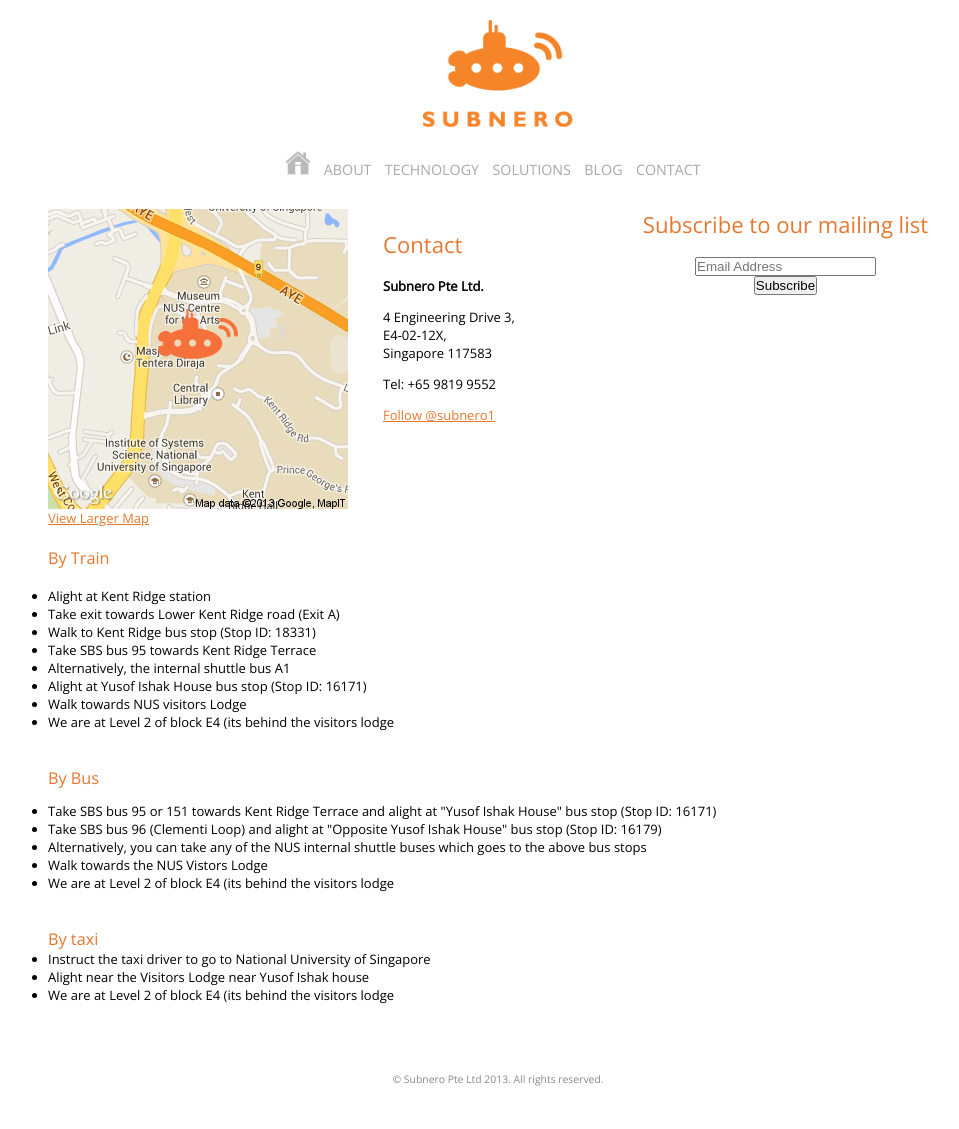
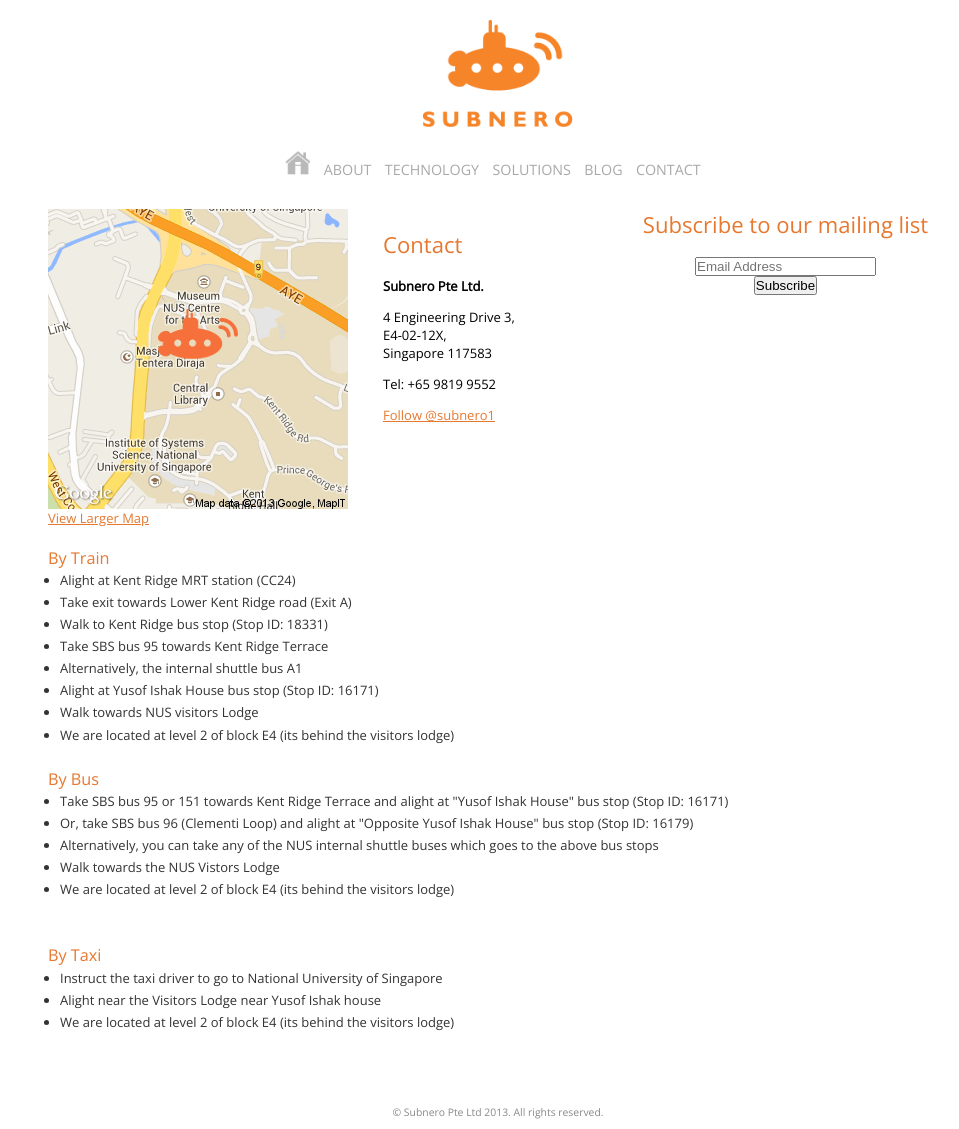
Before and after one commit to subnero1/old_website, a Jekyll site: the page built from contact/index.html, in a window 1280 px wide. Shown: the whole page, without its empty margins (142-1101 px from the left). Built offline with Jekyll 4.4.1, drawn with Linux system fonts in a browser that asks for light colours; nearby versions of some CDN libraries; Markdown is read by kramdown in place of the engine named in the settings; comment, search, counter and statistics services are not loaded; before the commit the page ends 1096 px from its top, so only the background shows below that.

Commit message:
minor fixes with directions

```diff
--- a/contact/index.html
+++ b/contact/index.html
@@ -254,38 +254,38 @@
 </div>
 
 <div class= "direct">
-<p>
-  <h2>By Train</h2> <br>
+
+  <h2>By Train</h2>
   <ul>
-  <li>Alight at Kent Ridge station</li>
+  <li>Alight at Kent Ridge MRT station (CC24)</li>
   <li>Take exit towards Lower Kent Ridge road (Exit A)</li>
   <li>Walk to Kent Ridge bus stop (Stop ID: 18331)</li>
   <li>Take SBS bus 95 towards Kent Ridge Terrace</li>
   <li>Alternatively, the internal shuttle bus A1</li>
   <li>Alight at Yusof Ishak House bus stop (Stop ID: 16171)</li>
   <li>Walk towards NUS visitors Lodge</li>
-  <li>We are at Level 2 of block E4 (its behind the visitors lodge</li>
+  <li>We are located at level 2 of block E4 (its behind the visitors lodge)</li>
 </ul>
 
-<br><br>
-<h2>By Bus</h2></p>
+<br>
+<h2>By Bus</h2>
 <ul>
 <li>Take SBS bus 95 or 151 towards Kent Ridge Terrace and alight at "Yusof Ishak House" bus stop (Stop ID: 16171)</li>
-<li>Take SBS bus 96 (Clementi Loop) and alight at "Opposite Yusof Ishak House" bus stop (Stop ID: 16179)</li>
+<li>Or, take SBS bus 96 (Clementi Loop) and alight at "Opposite Yusof Ishak House" bus stop (Stop ID: 16179)</li>
 <li>Alternatively, you can take any of the NUS internal shuttle buses which goes to the above bus stops</li>
 <li>Walk towards the NUS Vistors Lodge</li>
-<li>We are at Level 2 of block E4 (its behind the visitors lodge</li>
+<li>We are located at level 2 of block E4 (its behind the visitors lodge)</li>
 
 </ul>
 <br>
-<br><h2>By taxi</h2>
+<br><h2>By Taxi</h2>
 <ul>
 <li>Instruct the taxi driver to go to National University of Singapore</li>
 <li>Alight near the Visitors Lodge near Yusof Ishak house</li>
-<li>We are at Level 2 of block E4 (its behind the visitors lodge</li>
+<li>We are located at level 2 of block E4 (its behind the visitors lodge)</li>
 </ul>
 
 <br>
-</p>
+
 </div>
 </div>
--- a/css/main.css
+++ b/css/main.css
@@ -590,17 +590,12 @@
   float:left;
 }
 
-.directions{
-  margin-top: 20%;
-  margin-left: 0%;
-  margin-right: 0%;
-  float: left;
-}
 
 .contacts{
   width: 900px;
   margin-left: auto;
   margin-right: auto;
+
 }
 .col1
 {
@@ -641,6 +636,16 @@
   clear:both;
   text-align: justify;
   margin-top: 20px;
+  font-weight: 400;
+  font-family: 'Open Sans';
+  text-align: justify;
+  font-size: 100%;
+  font-weight: 400;
+  color: #333333;
+  line-height: 170%;
+}
+.direct ul{
+  margin-left: 12px;
 }
 
 
```
